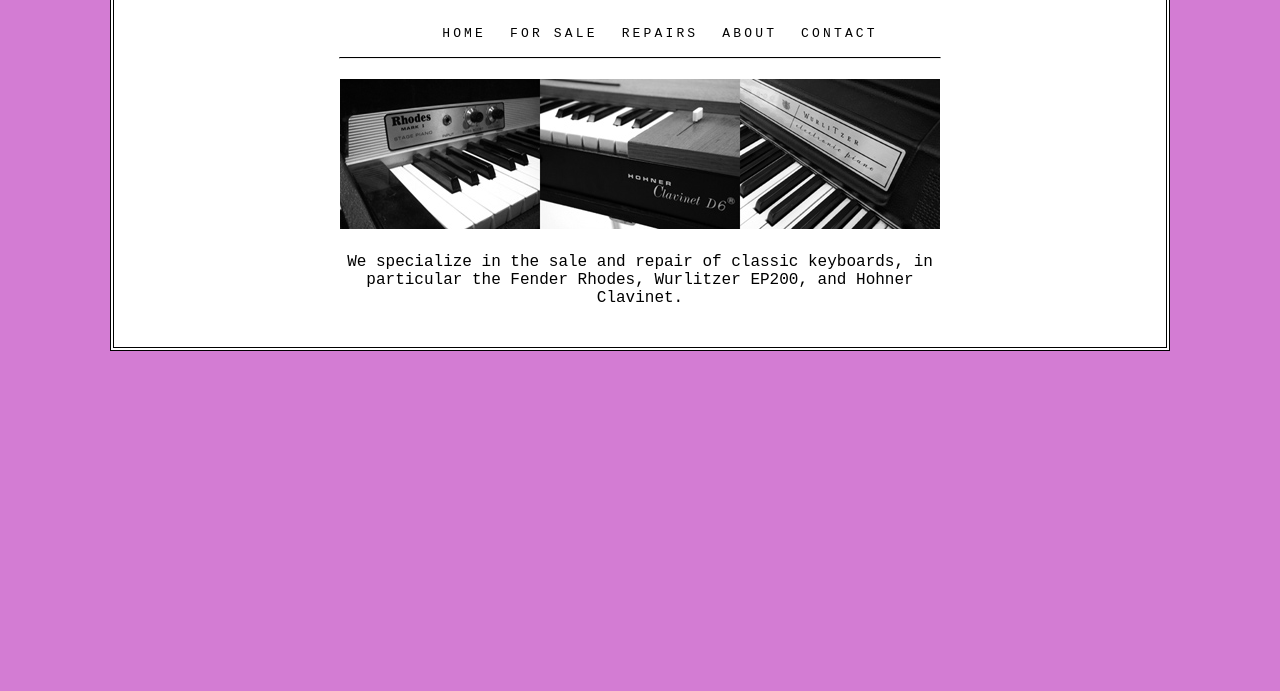
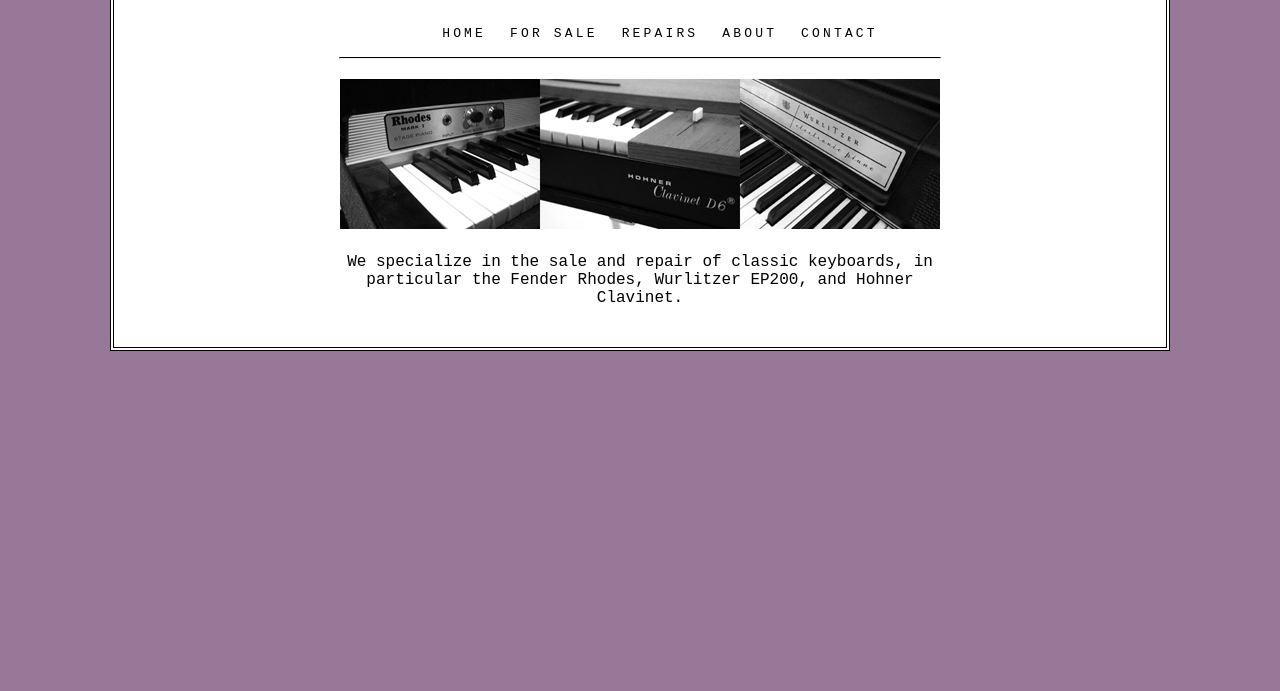
Before and after one commit to Aleekhan48/Task-7-SMIT, a plain HTML site: page index.html in a window 1280 px wide. Shown: the part 109-800 px from the top of the page. Drawn offline with Linux system fonts and the light colour scheme.

Commit message:
Final Touch by Szabist Account

```diff
--- a/style.css
+++ b/style.css
@@ -1,5 +1,5 @@
 body {
-  background-color: rgb(211, 124, 211);
+  background-color: rgb(152, 120, 152);
 }
 .container {
   border: 4px double black;
```
